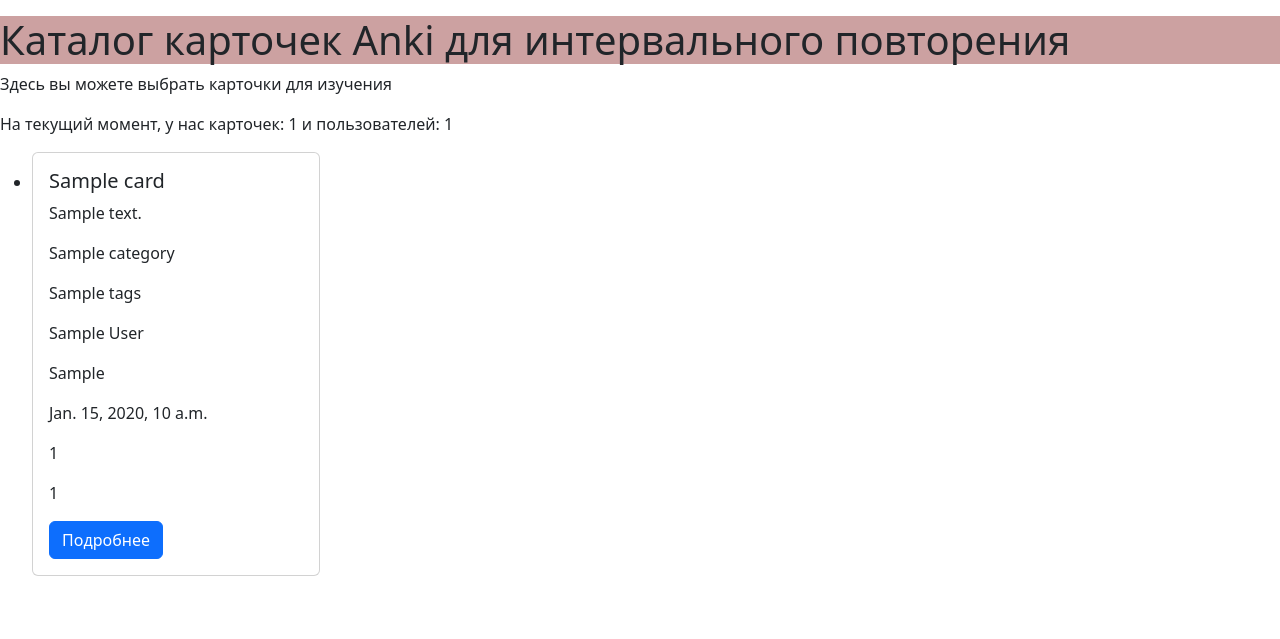
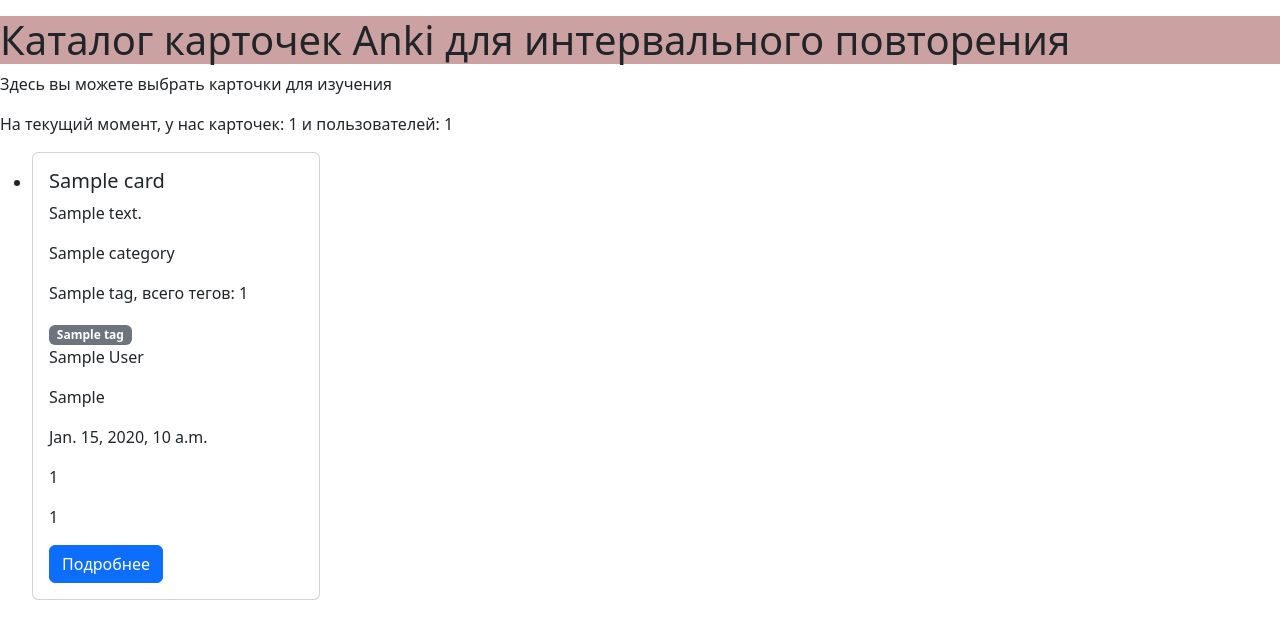
Before and after one commit to TOP-Python316/django_316, a Django app: template cards/templates/cards/catalog.html in a window 1280 px wide. Shown: the part 24-663 px from the top of the page. Run offline with Django 3.2, Linux system fonts and the light colour scheme; the template is opened without the code that fills it: most values are stand-ins (such as "Sample title", 1, 10 or a date in 2020).

Commit message:
lesson_48: работа с фильтрами в шаблонах

```diff
--- a/cards/templates/includes/card_preview.html
+++ b/cards/templates/includes/card_preview.html
@@ -1,9 +1,14 @@
 <div class="card" style="width: 18rem;">
   <div class="card-body">
     <h5 class="card-title">{{ card.question }}</h5>
-    <p class="card-text">{{ card.answer }}</p>
+    <p class="card-text">{{ card.answer|truncatechars:25 }}</p>
     <p class="card-text">{{ card.category }}</p>
-    <p class="card-text">{{ card.tags }}</p>
+    <p class="card-text">{{ card.tags|join:", " }}, всего тегов: {{ card.tags|length }}</p>
+
+    {% for tag in card.tags %}
+      <span class="badge bg-secondary">{{ tag }}</span>
+    {% endfor %}
+
     <p class="card-text">{{ card.id_author }}</p>
     <p class="card-text">{{ card.id_card }}</p>
     <p class="card-text">{{ card.upload_date }}</p>
```
Also changed, not shown: readme.md.
